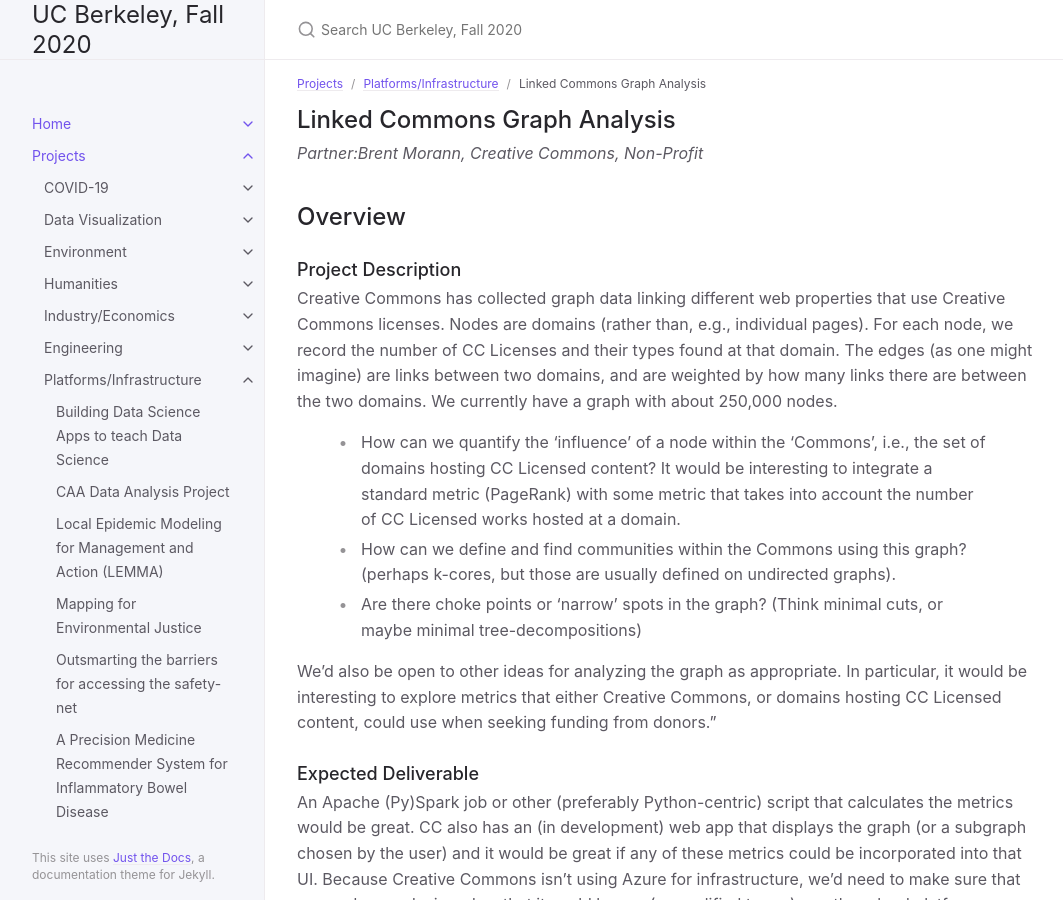
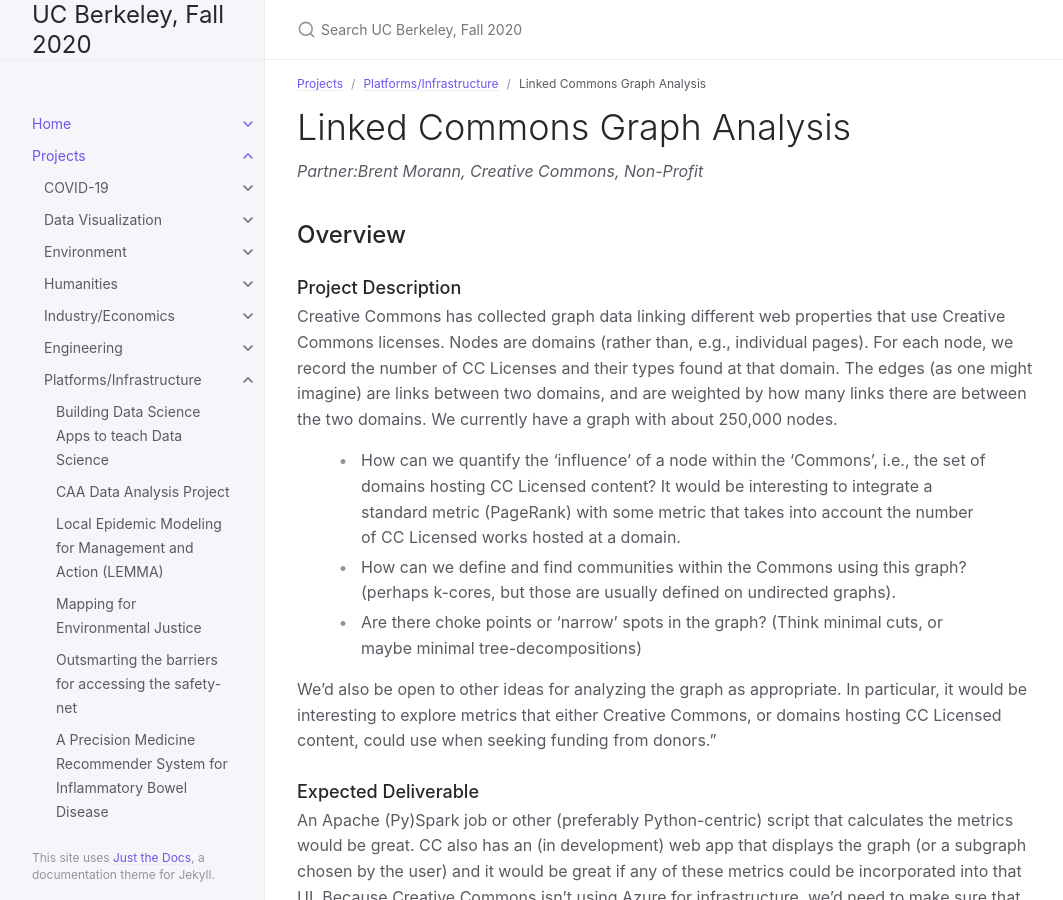
Before and after one commit to DS-Discovery/ds-discovery.github.io, a Jekyll site: the page built from Projects/Platforms:Infrastructure/Linked Commons Graph Analysis.md, in a window 1280 px wide and 900 px high. Shown: the whole window, without its empty margins (107-1170 px from the left). Built offline with Jekyll 4.4.1, drawn with Linux system fonts in a browser that asks for light colours.

```diff
--- a/Projects/Platforms:Infrastructure/Linked Commons Graph Analysis.md
+++ b/Projects/Platforms:Infrastructure/Linked Commons Graph Analysis.md
@@ -7,7 +7,7 @@ nav_order: 5
 ---
 
 
-## Linked Commons Graph Analysis
+# Linked Commons Graph Analysis
 *Partner:Brent Morann, Creative Commons, Non-Profit*
 
 ## Overview
```
